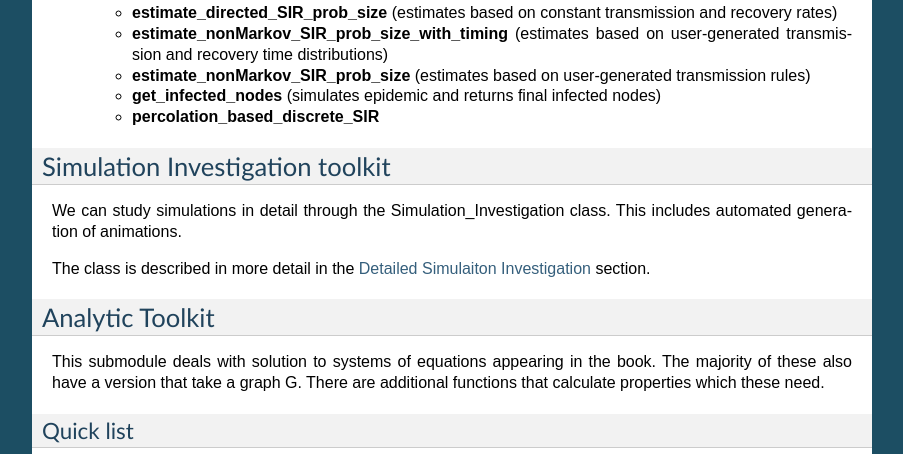
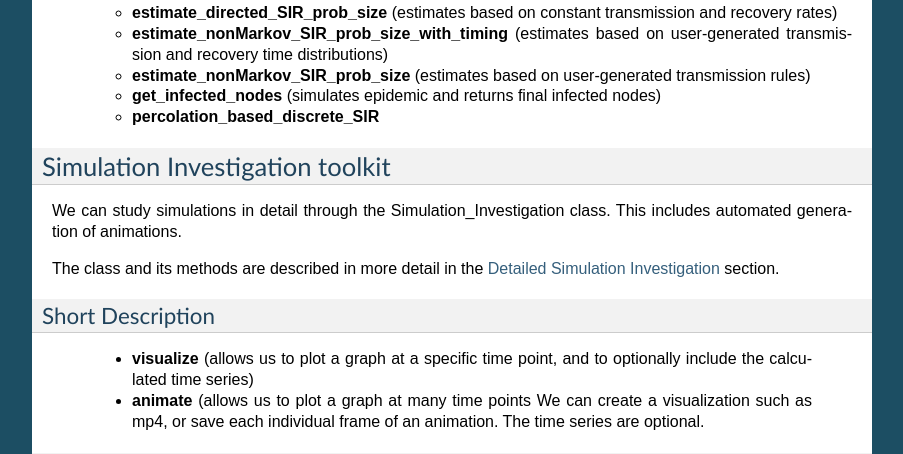
Before and after one commit to springer-math/Mathematics-of-Epidemics-on-Networks, a Sphinx documentation site: the page built from docs/EoN.rst, in a window 1280 px wide and 900 px high, scrolled down 1845 px, cut to the strip 0-454 px from the top of the window. Shown: the whole strip, without its empty margins (198-1101 px from the left). Built offline with Sphinx 7.4.7, drawn with Linux system fonts in a browser that asks for light colours; some of the changed text lies outside the part shown.

Commit message:
Small documentation changes

```diff
--- a/docs/EoN.rst
+++ b/docs/EoN.rst
@@ -125,8 +125,19 @@ Simulation Investigation toolkit
 We can study simulations in detail through the Simulation_Investigation class.
 This includes automated generation of animations.
 
-The class is described in more detail in the :doc:`Simulation_Investigation`
-section.
+The class and its methods are described in more detail in the
+:doc:`Simulation_Investigation` section.
+
+
+Short  Description
+^^^^^^^^^^^^^^^^^^^^^
+
+    - **visualize** (allows us to plot a graph at a specific time
+      point, and to optionally include the calculated time series)
+
+    - **animate** (allows us to plot a graph at many time points
+      We can create a visualization such as mp4, or save each
+      individual frame of an animation.  The time series are optional.
 
 
 
@@ -382,17 +393,6 @@ These come from the book.  The numbers given below are the equation numbers in t
        - **EBCM_pref_mix_discrete_from_graph**
 
 
-
-Short  Description
-^^^^^^^^^^^^^^^^^^^^^
-
-    - **visualize** (allows us to plot a graph at a specific time
-      point, and to optionally include the calculated time series)
-
-    - **animate** (allows us to plot a graph at many time points
-      We can create a visualization such as mp4, or save each
-      individual frame of an animation.  The time series are optional.
-
 Auxiliary Functions
 -------------------
 We have a few additional functions which are of value.
--- a/docs/GettingStarted.rst
+++ b/docs/GettingStarted.rst
@@ -40,7 +40,6 @@ predict the spread of an epidemic in a random network with the given properties.
     import networkx as nx
     import matplotlib.pyplot as plt
     import EoN
-    import random
 
     N=10**5
     G=nx.barabasi_albert_graph(N, 5) #create a barabasi-albert graph
--- a/docs/Simulation_Investigation.rst
+++ b/docs/Simulation_Investigation.rst
@@ -1,6 +1,6 @@
 ..  _Simulation_Investigation:
 
-Detailed Simulaiton Investigation
+Detailed Simulation Investigation
 =================================
 
 When EoN performs a simulation with `return_full_data` set to True, it returns
```
